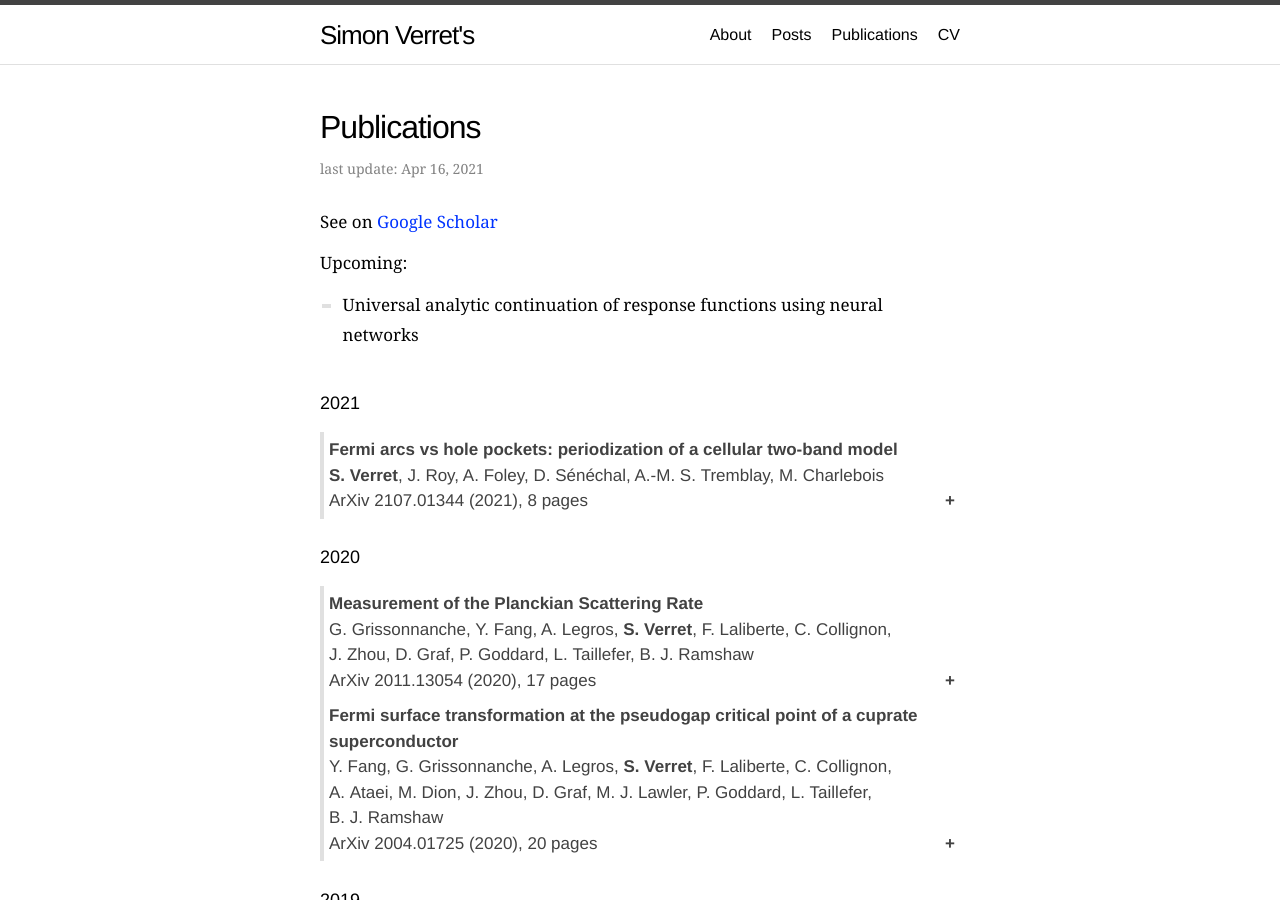
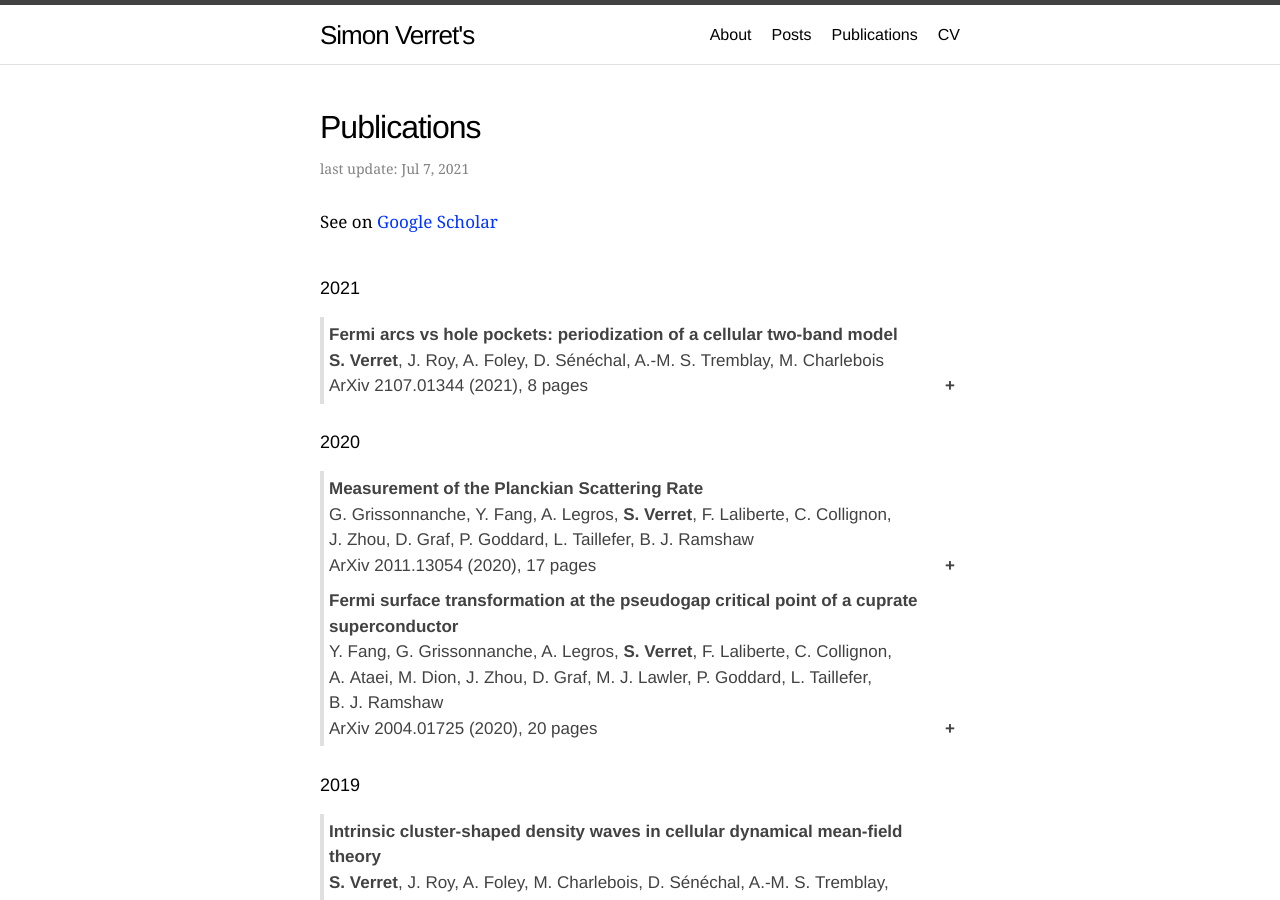
Before and after one commit to simonverret/simonverret.github.io, a Jekyll site: the page built from publications.md, in a window 1280 px wide and 900 px high. Built offline with Jekyll 4.4.1, drawn with Linux system fonts in a browser that asks for light colours; some web fonts are replaced.

Commit message:
changed the updated notice

```diff
--- a/publications.md
+++ b/publications.md
@@ -2,19 +2,15 @@
 layout: page
 title: Publications
 permalink: /publications/
-updated: 2021-04-16
+updated: 2021-07-07
 order: 4
 ---
 
 <p>See on <a href="https://scholar.google.ca/citations?hl=en&user=YBaQbjAAAAAJ&view_op=list_works&sortby=pubdate">Google Scholar</a></p>
 
-Upcoming:
-- Universal analytic continuation of response functions using neural networks
-
 <body>
 
 <br>
-
 
 <h4>2021</h4>
 
```
